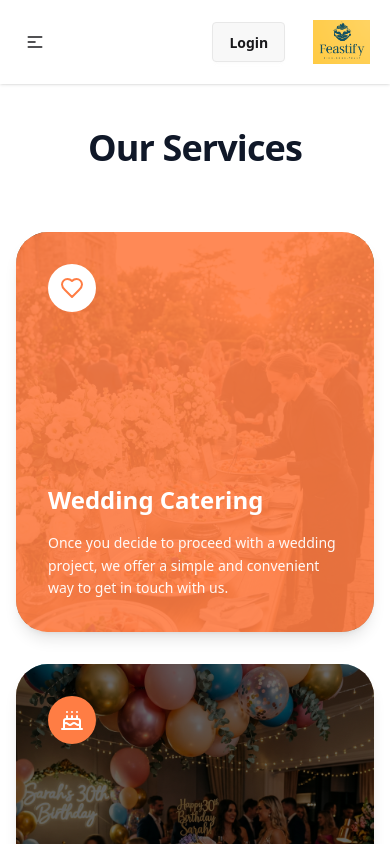
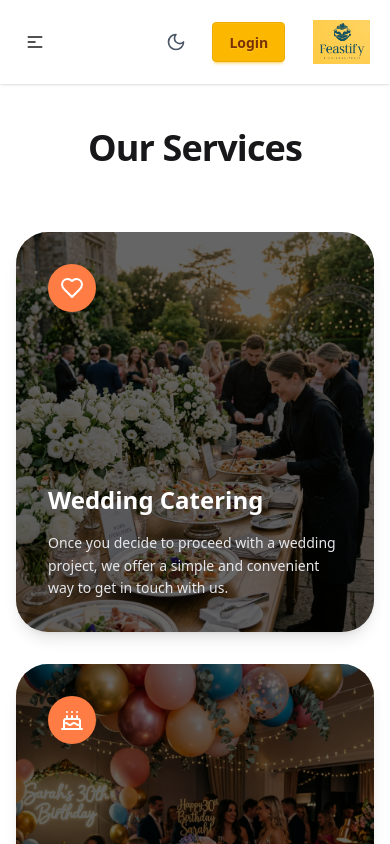
Before and after one commit to adwaithpvk45/Catering_App, a React (Vite) app in the folder frontend/: page /services in a window 390 px wide. Shown: the top 844 px of the page. Built offline with nearby package versions, Linux system fonts and the light colour scheme.

Commit message:
feat: implement responsive navbar, services page, and global theme state management

```diff
--- a/frontend/src/App.jsx
+++ b/frontend/src/App.jsx
@@ -41,7 +41,7 @@ function App() {
 
   return (
     <>
-    <div data-theme={theme} className="min-h-screen flex flex-col">
+    <div data-theme={theme} className="min-h-screen flex flex-col bg-base-100 text-base-content transition-colors duration-300">
       <Toaster/>
       {!locationPath && <Navbar/>}
       <div className={`${!locationPath ? "pt-16" : ""} flex-grow`}>
--- a/frontend/src/Components/Menu.jsx
+++ b/frontend/src/Components/Menu.jsx
@@ -4,7 +4,7 @@ import { Link } from 'react-router-dom'
 
 function Menu() {
   return (
-   <div className='flex flex-col p-10 bg-amber-100'>
+   <div className='flex flex-col p-10 bg-base-200 transition-colors duration-300'>
     <div className='flex '>
         <h1 className='text-5xl'>Cuisines<span className='text-amber-300 text-9xl'>.</span></h1>
     </div>
--- a/frontend/src/Components/Navbar.jsx
+++ b/frontend/src/Components/Navbar.jsx
@@ -1,35 +1,19 @@
 import React from "react";
 import { Link } from "react-router-dom";
 import { useLocation } from "react-router-dom";
+import { useThemeStore } from "../store/useThemeStore";
+import { Sun, Moon } from "lucide-react";
 
 function Navbar() {
+  const { theme, setTheme } = useThemeStore();
   const location = useLocation();
   const role = JSON.parse(localStorage.getItem("userDetails"))?.existingUser
     ?.role;
-  console.log("🚀 ~ Navbar ~ role:", role)
 
   const locationPath =
     location.pathname === "/login" || location.pathname === "/signup";
 
   return (
-    //    <div className='bg-grey-500 h-20 flex items-center justify-between'>
-    //     <div className='flex justify-between items-center'>
-    //         <img src='/Feastify_icon.png'className='h-11 m-4 rounded-lg hidden md:block ' alt="logo"/>
-    //         <img src='./public/Feastify.png' className='h-11 m-4 block md:hidden' alt="logo"/>
-    //         <h2 className='text-lg font-bold'>Feastify</h2>
-    //     </div>
-    //     <div className='list'>
-    //         <ul className='flex justify-around'>
-    //             <Link to={'/'} className='cursor-pointer text-[20px] pb-[5px] border-b-0 scale-100 transition-all duration-700 ease-in text-dark'><li>Home</li></Link>
-    //             <Link to={'/About'} className='cursor-pointer text-[20px]'><li>About</li></Link>
-    //             <Link to={'/Services'} className='cursor-pointer text-[20px]'><li>Services</li></Link>
-    //             <Link to={'/Carrers'} className='cursor-pointer text-[20px]'><li>Carrers</li></Link>
-    //         </ul>
-    //     </div>
-    //     <div>
-    //         <Link><button className="btn btn-ghost m-4">Login</button></Link>
-    //     </div>
-    //    </div>
     <div className="navbar bg-base-100 shadow-sm fixed z-50">
       <div className="navbar-start">
         <div className="dropdown">
@@ -89,7 +73,6 @@ function Navbar() {
           className="h-11 m-3 rounded-lg hidden lg:block "
           alt="logo"
         />
-        {/* <img src='./public/Feastify.png' className='h-11 m-3 block lg:hidden' alt="logo"/> */}
         <a className="btn btn-ghost text-xl hidden lg:block">Feastify</a>
       </div>
       <div className="navbar-center hidden lg:flex">
@@ -120,10 +103,23 @@ function Navbar() {
           </Link>
         </ul>
       </div>
-       <div className="navbar-end pr-4">
+      <div className="navbar-end pr-4 space-x-4">
+        {/* Theme Toggle Button */}
+        <button
+          onClick={() => setTheme(theme === "dark" ? "light" : "dark")}
+          className="btn btn-ghost btn-circle"
+          title={`Switch to ${theme === "dark" ? "light" : "dark"} mode`}
+        >
+          {theme === "dark" ? (
+            <Sun className="size-5 text-yellow-400" />
+          ) : (
+            <Moon className="size-5 text-gray-600" />
+          )}
+        </button>
+
         <Link to={"/login"}>
           <button
-            className="btn"
+            className="btn btn-warning"
             style={{ visibility: locationPath || role ? "hidden" : "visible" }}
           >
             Login
--- a/frontend/src/Pages/Services.jsx
+++ b/frontend/src/Pages/Services.jsx
@@ -14,53 +14,47 @@ const serviceList = [
     title: "Wedding Catering",
     description: "Once you decide to proceed with a wedding project, we offer a simple and convenient way to get in touch with us.",
     icon: <Heart className="size-6" />,
-    image: "/wedding_service.png",
-    highlight: true
+    image: "/wedding_service.png"
   },
   {
     title: "Birthday Parties",
     description: "Our goal is not just to provide a quick fix but to address the underlying issue to prevent future problems.",
     icon: <Cake className="size-6" />,
-    image: "/birthday_service.png",
-    highlight: false
+    image: "/birthday_service.png"
   },
   {
     title: "Corporate Events",
     description: "They will discuss any available options, provide accurate cost estimates, and answer any questions you may have.",
     icon: <Briefcase className="size-6" />,
-    image: "/graduation_service.png",
-    highlight: false
+    image: "/graduation_service.png"
   },
   {
     title: "Home Maintenance",
     description: "They will listen to your concerns, conduct thorough inspections, and identify any areas that may require attention.",
     icon: <Home className="size-6" />,
-    image: "/housewarming_service.png",
-    highlight: false
+    image: "/housewarming_service.png"
   },
   {
     title: "Graduation Party",
     description: "They will listen to your concerns, conduct thorough inspections, and identify any areas that may require attention.",
     icon: <GraduationCap className="size-6" />,
-    image: "/graduation_service.png",
-    highlight: false
+    image: "/graduation_service.png"
   },
   {
     title: "Social Events",
     description: "We will provide you with a detailed explanation of the recommended wood or flooring services.",
     icon: <Music className="size-6" />,
-    image: "/anniversary_service.png",
-    highlight: false
+    image: "/anniversary_service.png"
   }
 ];
 
 function Services() {
   return (
-    <div className="bg-white min-h-screen py-16 px-4 sm:px-6 lg:px-8">
+    <div className="bg-base-100 min-h-screen py-16 px-4 sm:px-6 lg:px-8">
       <div className="max-w-7xl mx-auto">
         {/* Header Section */}
         <div className="text-center mb-16">
-          <h2 className="text-4xl font-extrabold text-gray-900 tracking-tight sm:text-5xl">
+          <h2 className="text-4xl font-extrabold text-base-content tracking-tight sm:text-5xl">
             Our Services
           </h2>
         </div>
@@ -75,25 +69,17 @@ function Services() {
                 backgroundSize: 'cover',
                 backgroundPosition: 'center'
               }}
-              className="relative group h-[400px] rounded-[2rem] overflow-hidden transition-all duration-500 transform hover:-translate-y-2 shadow-lg"
+              className="relative group h-[400px] rounded-[2rem] overflow-hidden transition-all duration-500 transform hover:-translate-y-2 shadow-lg cursor-pointer"
             >
-              {/* Overlay */}
+              {/* Dynamic Overlay: Switches from Black to Orange on Hover */}
               <div
-                className={`absolute inset-0 transition-opacity duration-300 ${
-                  service.highlight
-                    ? "bg-[#FF7D44]/90"
-                    : "bg-black/60 group-hover:bg-black/40"
-                }`}
+                className="absolute inset-0 bg-black/60 group-hover:bg-[#FF7D44]/90 transition-all duration-500"
               ></div>
 
               <div className="relative flex flex-col h-full p-8 text-white">
-                {/* Icon Circle */}
+                {/* Dynamic Icon Circle: Inverts colors on Hover */}
                 <div
-                  className={`flex items-center justify-center size-12 rounded-full mb-6 ${
-                    service.highlight
-                      ? "bg-white text-[#FF7D44]"
-                      : "bg-[#FF7D44] text-white"
-                  }`}
+                  className="flex items-center justify-center size-12 rounded-full mb-6 bg-[#FF7D44] text-white group-hover:bg-white group-hover:text-[#FF7D44] transition-all duration-500"
                 >
                   {service.icon}
                 </div>
@@ -101,11 +87,7 @@ function Services() {
                 {/* Content Container (Pushed to bottom) */}
                 <div className="mt-auto">
                   <h3 className="text-2xl font-bold mb-4">{service.title}</h3>
-                  <p
-                    className={`text-sm leading-relaxed ${
-                      service.highlight ? "text-white/95" : "text-gray-200"
-                    }`}
-                  >
+                  <p className="text-sm leading-relaxed text-gray-200 group-hover:text-white/95 transition-colors duration-500">
                     {service.description}
                   </p>
                 </div>
@@ -116,7 +98,7 @@ function Services() {
 
         {/* Optional Footer/CTA Section */}
         <div className="mt-20 text-center">
-          <div className="inline-flex items-center space-x-2 text-gray-900 font-bold text-xl cursor-pointer hover:text-[#FF7D44] transition-colors">
+          <div className="inline-flex items-center space-x-2 text-base-content font-bold text-xl cursor-pointer hover:text-[#FF7D44] transition-colors">
             <span>Our Efficient Catering Service Workflow</span>
             <UtensilsCrossed className="size-6" />
           </div>
--- a/frontend/src/store/useThemeStore.js
+++ b/frontend/src/store/useThemeStore.js
@@ -4,7 +4,7 @@ export const useThemeStore = create((set)=>({
 
 theme:localStorage.getItem("web-theme")||"light",
 setTheme: (theme)=>{
-      localStorage.setTheme("web-theme",theme)
+      localStorage.setItem("web-theme",theme)
       set({theme})
 }
 })
```
